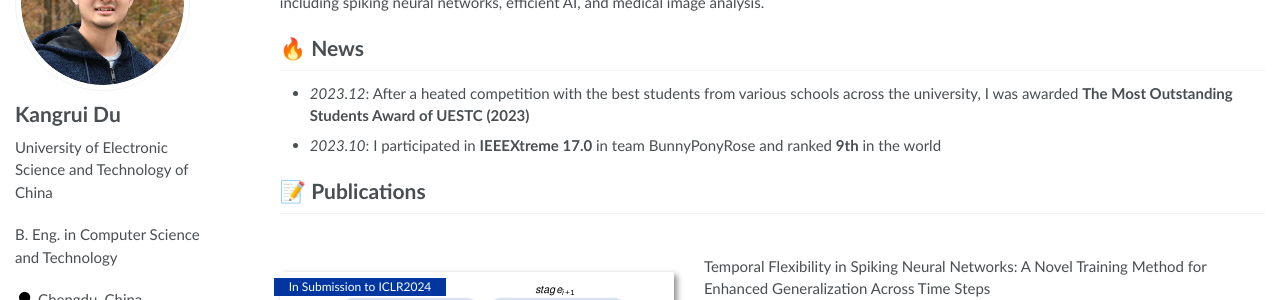
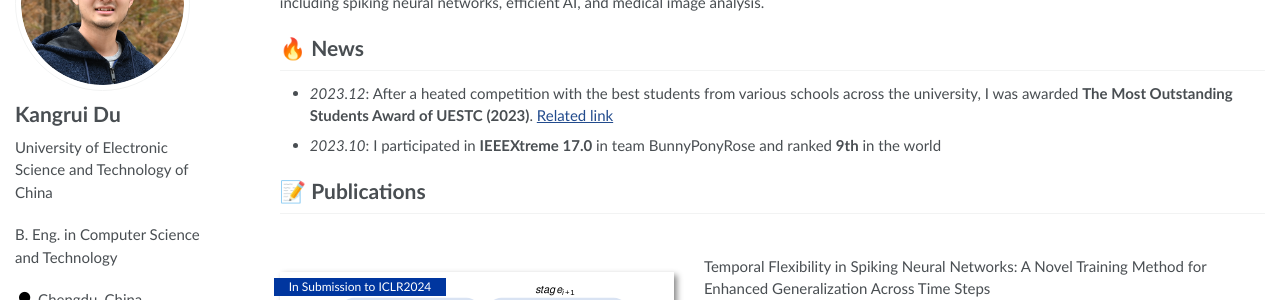
Before and after one commit to Rockdu/Rockdu.github.io, a Jekyll site: the page built from _pages/about.md, in a window 1280 px wide and 1333 px high. Shown: the part 175-475 px from the top of the window. Built offline with Jekyll 4.4.1, drawn with Linux system fonts in a browser that asks for light colours.

Commit message:
Update about.md

```diff
--- a/_pages/about.md
+++ b/_pages/about.md
@@ -23,7 +23,7 @@ My research interests mainly lie in the construction, analysis, and practical im
 
 
 # 🔥 News
-- *2023.12*: After a heated competition with the best students from various schools across the university, I was awarded **The Most Outstanding Students Award of UESTC (2023)**
+- *2023.12*: After a heated competition with the best students from various schools across the university, I was awarded **The Most Outstanding Students Award of UESTC (2023)**. [Related link](https://mp.weixin.qq.com/s?__biz=MjM5NTQ4Mzc5Nw==&mid=2651596067&idx=1&sn=82204903a3fb3e452386725e72f441cd&chksm=bd0f5cd98a78d5cfa7aecca6983ead6d587fc59b3e5e89c83b9b07acbe548f7ad5dd01e8976d&scene=27)
 - *2023.10*: I participated in **IEEEXtreme 17.0** in team BunnyPonyRose and ranked **9th** in the world
 
 # 📝 Publications
```
